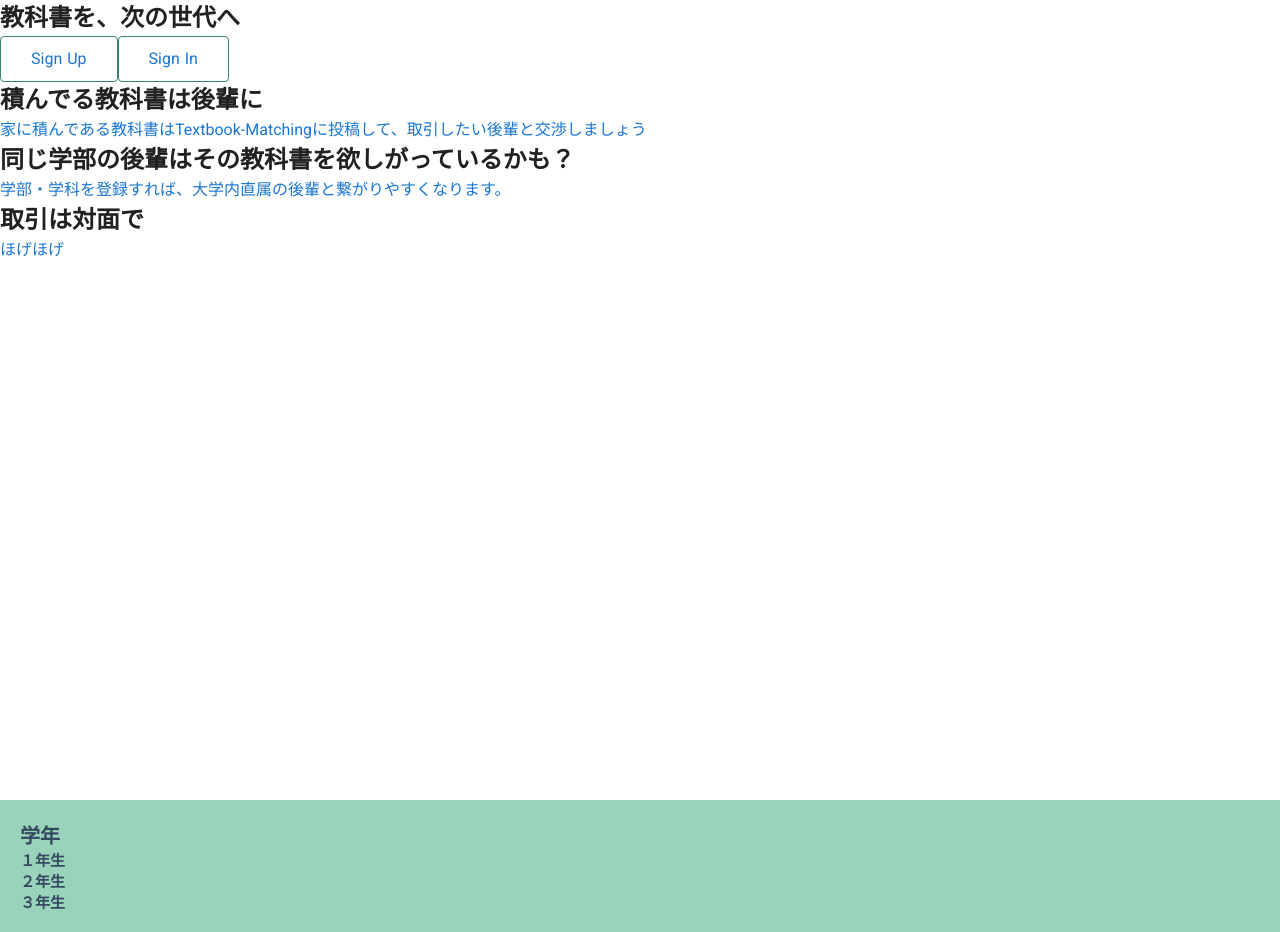
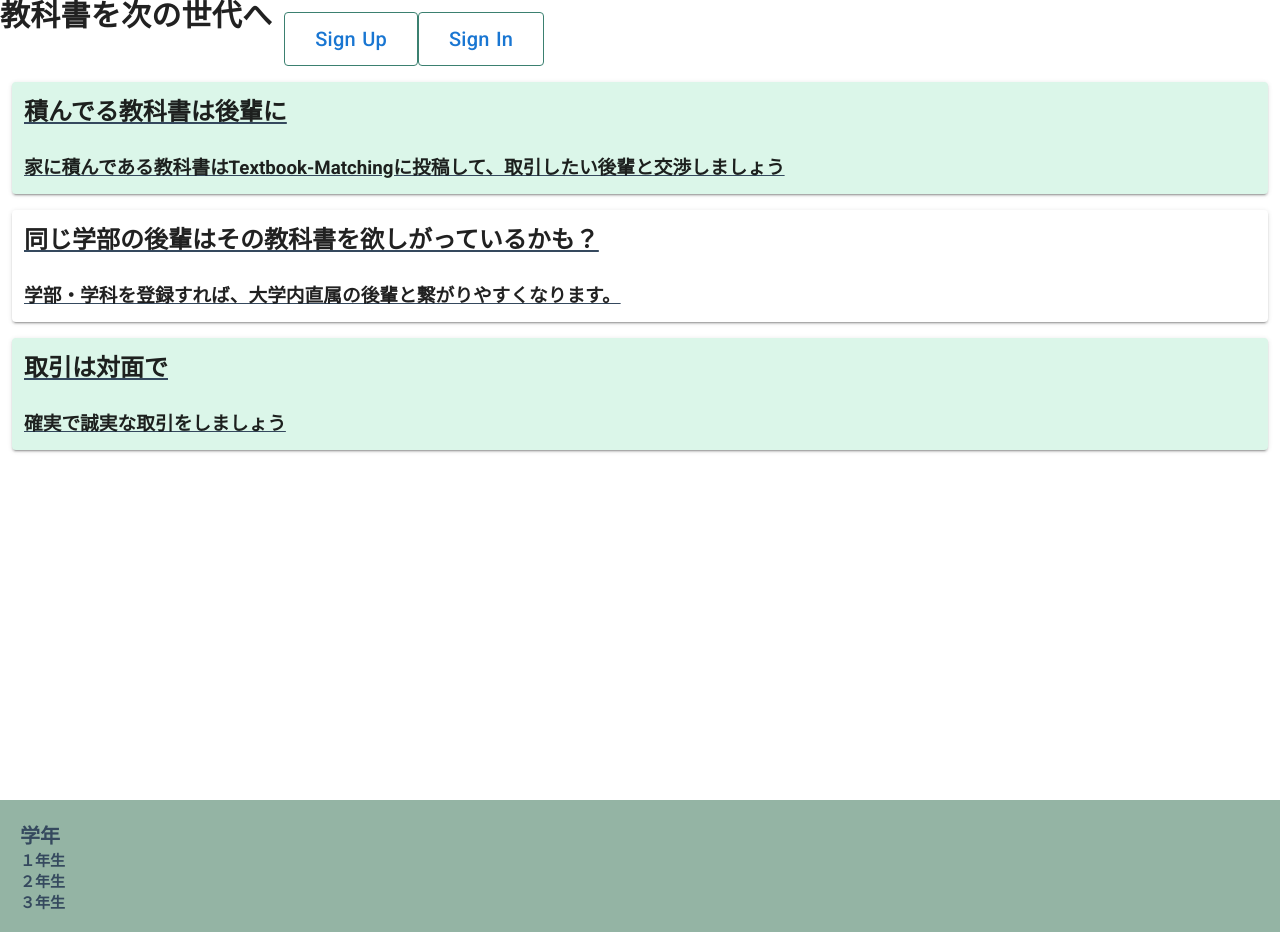
Before and after one commit to kyutech-programming-club/Textbook-Matchng, a Nuxt app: page /intro in a window 1280 px wide. Built offline with nearby package versions, Linux system fonts and the light colour scheme.

Commit message:
Change design

```diff
--- a/components/Footer.vue
+++ b/components/Footer.vue
@@ -5,14 +5,14 @@
     <h2>２年生</h2>
     <h2>３年生</h2>
   </div>
-</template>yarn dev
+</template>
 
 
 <style>
 .footer {
   color: #35495e;
 	padding: 20px;
-  background-color: #9AD3BC;
+  background-color:#94b4a4;
   font-size: 10px;
 	font-weight: bold;
 }
--- a/pages/intro.vue
+++ b/pages/intro.vue
@@ -1,29 +1,66 @@
 <template>
   <v-app>
+    <v-container fluid>
+     <v-content>
 
-    <section>
-      <h2>教科書を、次の世代へ</h2>
+     <p class="letterspacing25px">
+      <section class="title">
+      <v-row >
+       <h2>教科書を次の世代へ</h2>
+        <div justify="end">
+         <v-col>
          <n-link
          to="login"
          class="button--green">Sign Up</n-link>
          <a class="button--green">Sign In</a>
+         </v-col>
+        </div>
+       </v-row>
       </section>
+     </p>
 
+
+    <p class="letterspacing20px">
+　　  <v-card color="#dbf6e9">
        <section>
+        <v-col>
           <h2>積んでる教科書は後輩に</h2>
-      <a>家に積んである教科書はTextbook-Matchingに投稿して、取引したい後輩と交渉しましょう</a>
+        </v-col>
+        <v-col>
+          <h3>家に積んである教科書はTextbook-Matchingに投稿して、取引したい後輩と交渉しましょう</h3>
+        </v-col>
        </section>
+　　  </v-card>
+    </p>
 
+    <p class="letterspacing20px">
+     <v-card>
       <section>
+       <v-col>
       <h1>同じ学部の後輩はその教科書を欲しがっているかも？</h1>
-      <a>学部・学科を登録すれば、大学内直属の後輩と繋がりやすくなります。</a>
+       </v-col>
+       <v-col>
+      <h3>学部・学科を登録すれば、大学内直属の後輩と繋がりやすくなります。</h3>
+       </v-col>
       </section>
+     </v-card>
+    </p>
 
+    <p class="letterspacing20px">
+      <v-card color="#dbf6e9">
        <section>
+         <v-col>
           <h1>取引は対面で</h1>
-      <a>ほげほげ</a>
+         </v-col>
+         <v-col>
+          <h3>確実で誠実な取引をしましょう</h3>
+         </v-col>
     </section>
+      </v-card>
+    </p>
 
+      </v-content>
+    </v-container>
   </v-app>
 </template>
 
@@ -32,3 +69,11 @@ export default {
 
 }
 </script>
+
+<style>
+
+.letterspacing20px{
+  color: #35495e;
+  text-decoration: underline #35495e;
+}
+</style>
```
Lines whose indentation alone changed are shown as unchanged.
